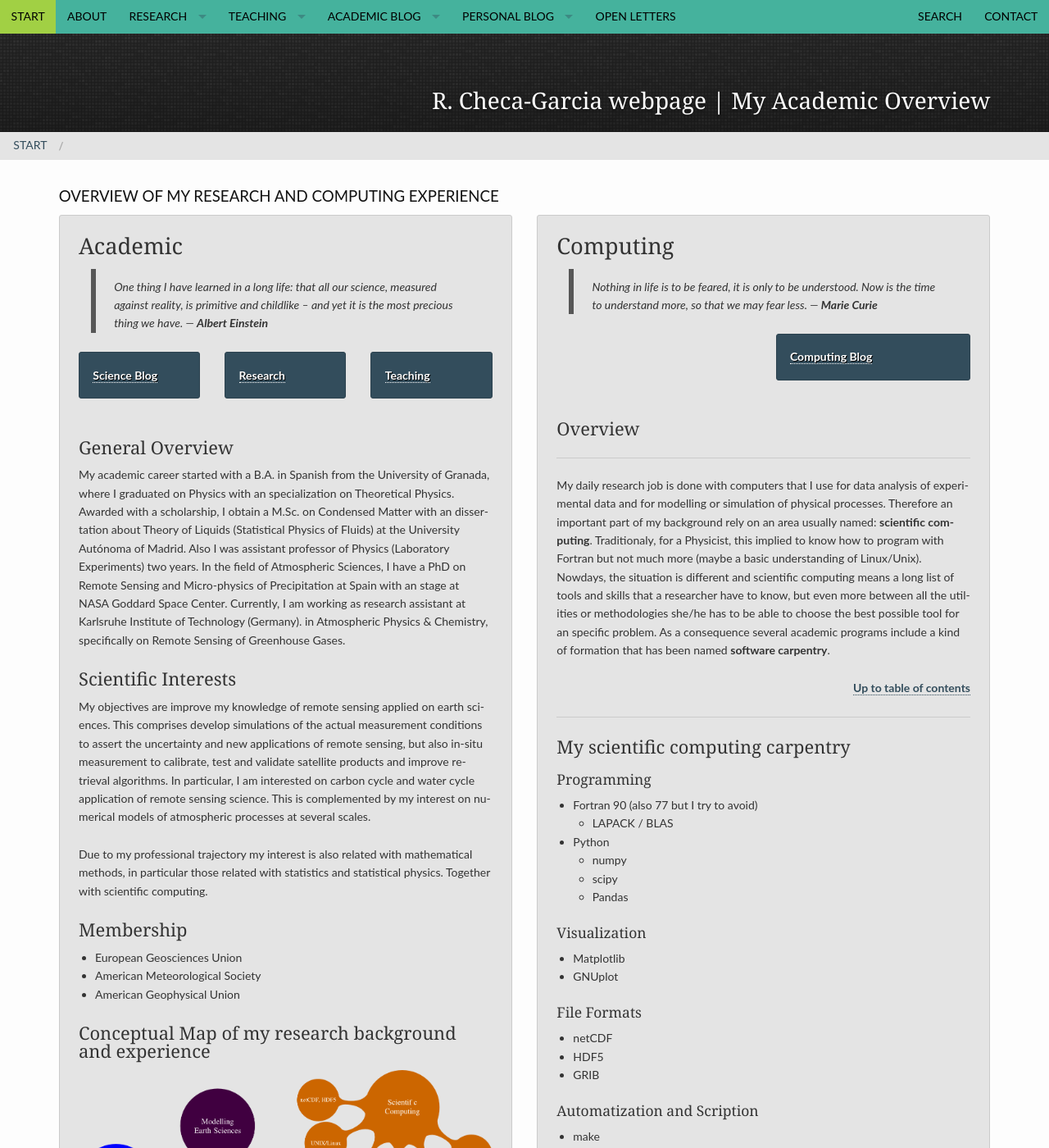
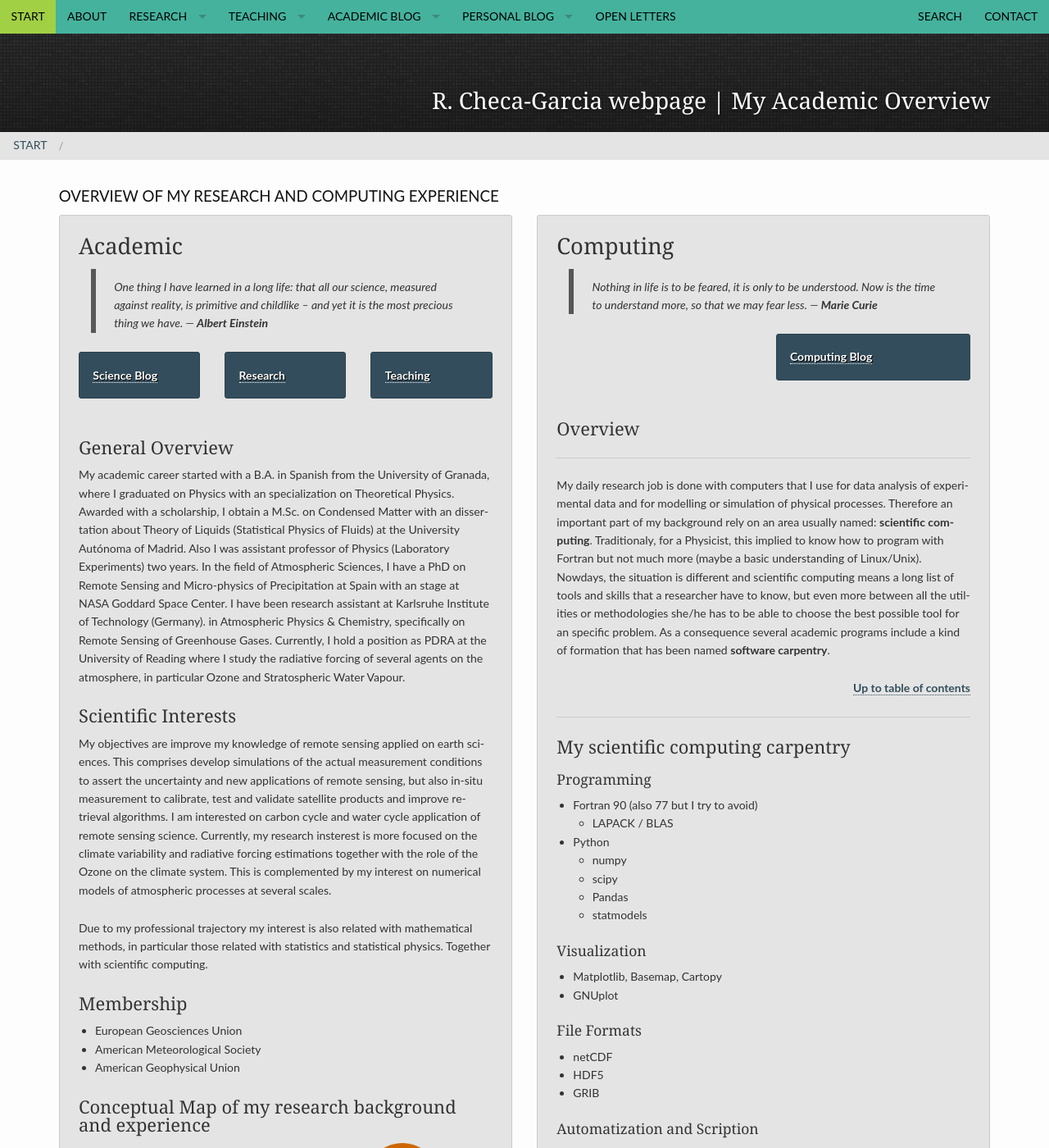
Before and after one commit to RCHG/rchg.github.io, a Jekyll site: the page built from pages/about_overview.md, in a window 1280 px wide and 1400 px high. Shown: the whole window at 82% size. Built offline with Jekyll 4.4.1, drawn with Linux system fonts in a browser that asks for light colours.

Commit message:
Update about_overview.md

```diff
--- a/pages/about_overview.md
+++ b/pages/about_overview.md
@@ -33,12 +33,12 @@ breadcrumb: true
 
 ### General Overview
 
-My academic career started with a B.A. in Spanish from the University of Granada, where I graduated on Physics with an specialization on Theoretical Physics. Awarded with a scholarship, I obtain a M.Sc. on Condensed Matter with an dissertation about Theory of Liquids (Statistical Physics of Fluids) at the University Autónoma of Madrid. Also I was assistant professor of Physics (Laboratory Experiments) two years. In the field of Atmospheric Sciences, I have a PhD on Remote Sensing and Micro-physics of Precipitation at Spain with an stage at NASA Goddard Space Center. Currently, I am working as research assistant at Karlsruhe Institute of Technology (Germany). in Atmospheric Physics & Chemistry, specifically on Remote Sensing of Greenhouse Gases.
+My academic career started with a B.A. in Spanish from the University of Granada, where I graduated on Physics with an specialization on Theoretical Physics. Awarded with a scholarship, I obtain a M.Sc. on Condensed Matter with an dissertation about Theory of Liquids (Statistical Physics of Fluids) at the University Autónoma of Madrid. Also I was assistant professor of Physics (Laboratory Experiments) two years. In the field of Atmospheric Sciences, I have a PhD on Remote Sensing and Micro-physics of Precipitation at Spain with an stage at NASA Goddard Space Center. I have been research assistant at Karlsruhe Institute of Technology (Germany). in Atmospheric Physics & Chemistry, specifically on Remote Sensing of Greenhouse Gases. Currently, I hold a position as PDRA at the University of Reading where I study the radiative forcing of several agents on the atmosphere, in particular Ozone and Stratospheric Water Vapour.
 
 
 ### Scientific Interests
 
-My objectives are improve my knowledge of remote sensing applied on earth sciences. This comprises develop simulations of the actual measurement conditions to assert the uncertainty and new applications of remote sensing, but also in-situ measurement to calibrate, test and validate satellite products and improve retrieval algorithms. In particular, I am interested on carbon cycle and water cycle application of remote sensing science. This is complemented by my interest on numerical models of atmospheric processes at several scales.
+My objectives are improve my knowledge of remote sensing applied on earth sciences. This comprises develop simulations of the actual measurement conditions to assert the uncertainty and new applications of remote sensing, but also in-situ measurement to calibrate, test and validate satellite products and improve retrieval algorithms. I am interested on carbon cycle and water cycle application of remote sensing science. Currently, my research insterest is more focused on the climate variability and radiative forcing estimations together with the role of the Ozone on the climate system. This is complemented by my interest on numerical models of atmospheric processes at several scales.
 
 Due to my professional trajectory my interest is also related with mathematical methods, in particular those related with statistics and statistical physics. Together with scientific computing.
 
@@ -99,10 +99,11 @@ My daily research job is done with computers that I use for data analysis of exp
     - numpy
     - scipy
     - Pandas
+    - statmodels
 
 #### Visualization
 
-- Matplotlib
+- Matplotlib, Basemap, Cartopy
 - GNUplot
 
 #### File Formats
```
